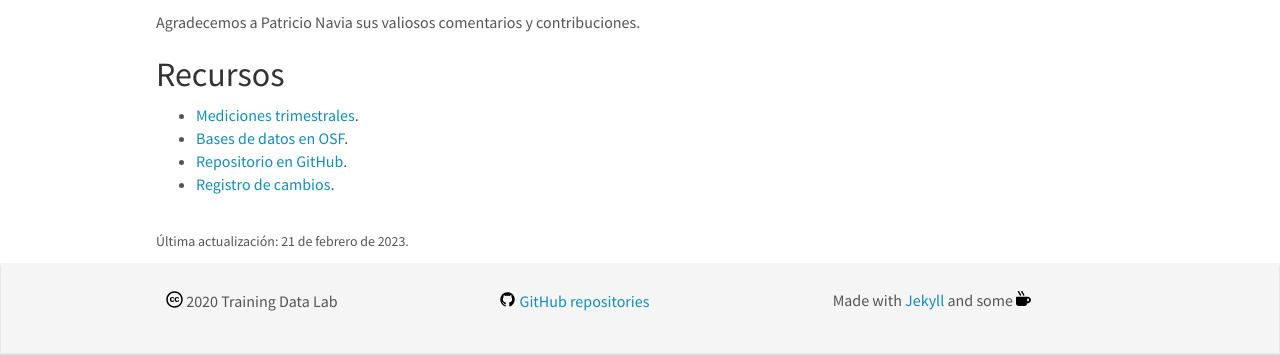
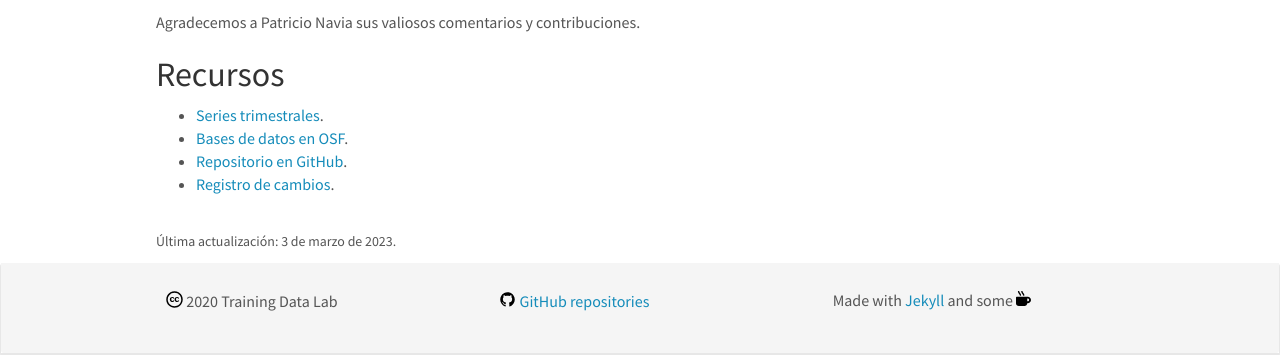
Before and after one commit to training-datalab/old-training-datalab.com, a Jekyll site: the page built from _pages/cps-ranking-spanish.md, in a window 1280 px wide and 1102 px high. Shown: the part 723-1078 px from the top of the window. Built offline with Jekyll 4.4.1, drawn with Linux system fonts in a browser that asks for light colours; nearby versions of some CDN libraries.

Commit message:
Update cps-ranking-spanish.md

```diff
--- a/_pages/cps-ranking-spanish.md
+++ b/_pages/cps-ranking-spanish.md
@@ -31,10 +31,10 @@ permalink: /projects/cps-ranking-spanish
 ## Recursos
 
 <ul>
-<li><a href="https://bgonzalezbustamante.com/cps-ranking/" target="_blank">Mediciones trimestrales</a>.</li>
+<li><a href="https://bgonzalezbustamante.com/cps-ranking/" target="_blank">Series trimestrales</a>.</li>
 <li><a href="http://doi.org/10.17605/OSF.IO/C8PRA" target="_blank">Bases de datos en OSF</a>.</li>
 <li><a href="https://github.com/bgonzalezbustamante/CPS-Ranking" target="_blank">Repositorio en GitHub</a>.</li>
 <li><a href="https://github.com/bgonzalezbustamante/CPS-Ranking/blob/master/CHANGELOG.md" target="_blank">Registro de cambios</a>.</li>
 </ul>
 <br />
-<small>Última actualización: 21 de febrero de 2023.</small>
+<small>Última actualización: 3 de marzo de 2023.</small>
```
